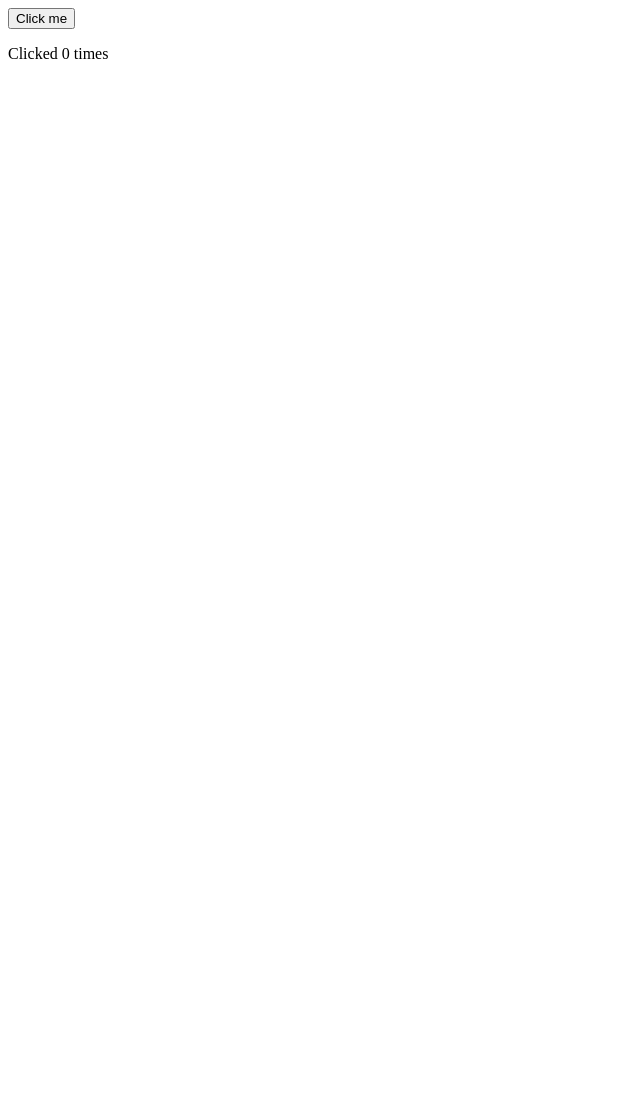
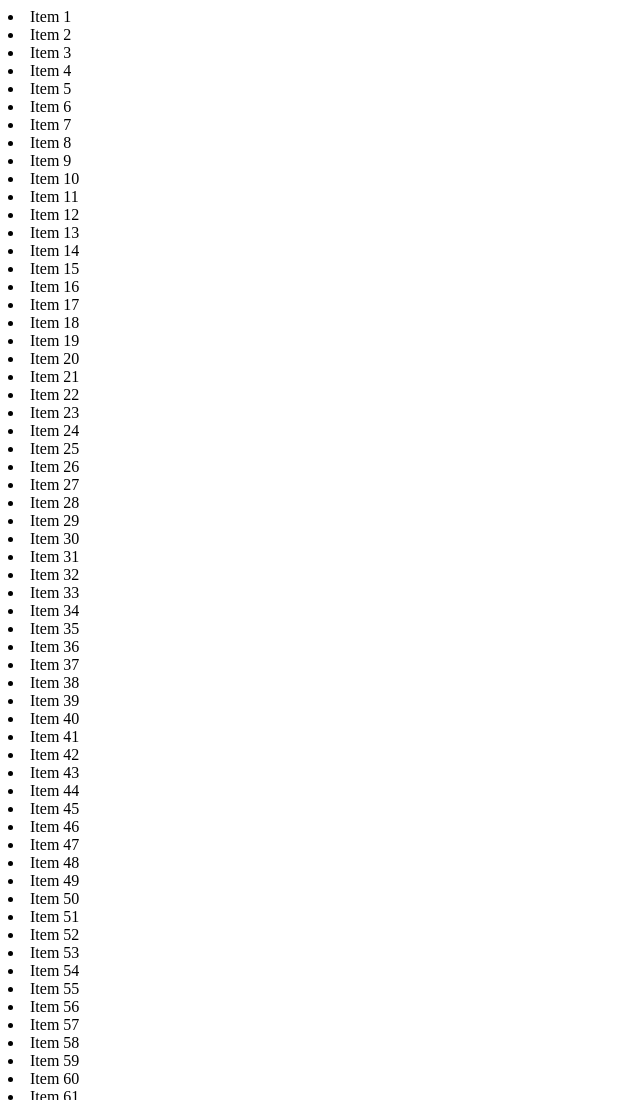
Before and after one commit to bzayn02/refreshingJS, a website: page index.html in a window 1280 px wide. Shown: the top 1100 px of the page, without its empty margins (0-640 px from the left). Before the commit the page ends 800 px from the top, so only its background shows below. Drawn offline with Linux system fonts and the light colour scheme.

Commit message:
learnt accessibility from semantic tags and performance in dom manipulation

```diff
--- a/index.html
+++ b/index.html
@@ -9,8 +9,8 @@
       <div id="container">
          <!-- <form id="myForm"> -->
          <!-- <input type="text" id="nameInput" /> -->
-         <button>Click me</button>
-         <p id="display">Clicked 0 times</p>
+         <!-- <button>Click me</button> -->
+         <div id="list"></div>
          <!-- </form> -->
       </div>
       <script src="learning.js"></script>
--- a/learning.js
+++ b/learning.js
@@ -1015,3 +1015,19 @@
 //    localStorage.setItem('count', count);
 //    display.textContent = `Clicked ${count} times`;
 // });
+
+// for (let i = 1; i < 1000; i++) {
+//    const li = document.createElement('li');
+//    li.textContent = `Item ${i}`;
+//    document.getElementById('list').appendChild(li);
+// }
+
+const fragment = document.createDocumentFragment();
+
+for (let i = 1; i < 1000; i++) {
+   const li = document.createElement('li');
+   li.textContent = `Item ${i}`;
+   fragment.appendChild(li);
+}
+
+document.getElementById('list').appendChild(fragment);
```
